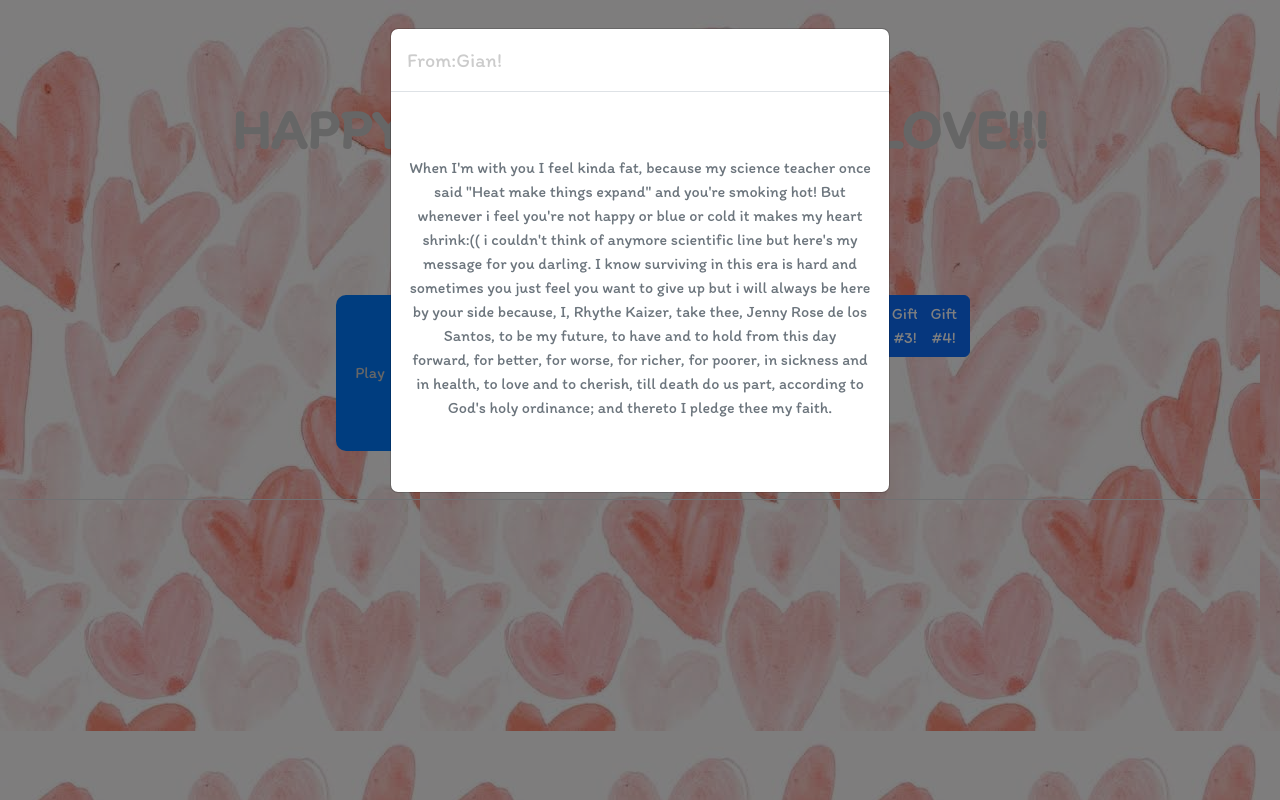
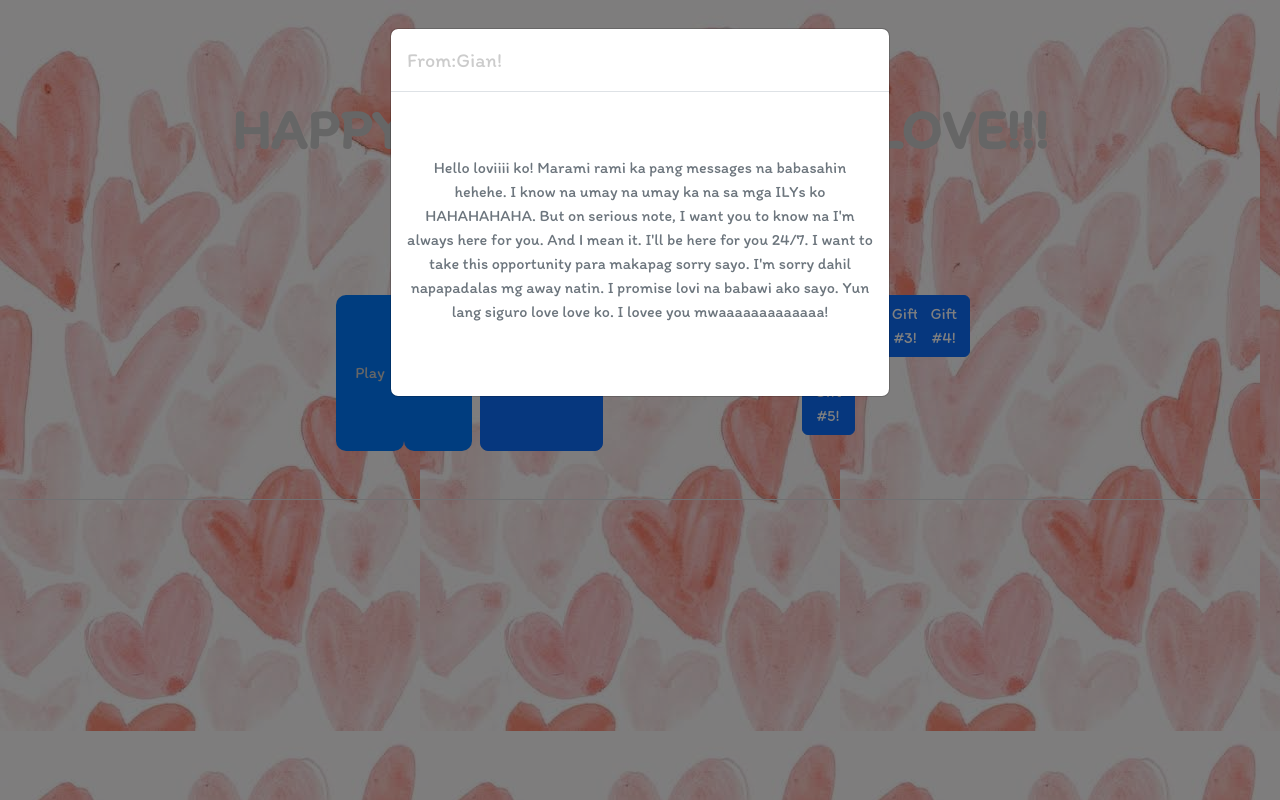
Before and after one commit to thedudewithbangs/Valentine-s-day-, a website: page website.html in a window 1280 px wide. Both pictures are taken after a click on the button "Short Message". Drawn offline with nearby package versions, Linux system fonts and the light colour scheme.

Commit message:
website.html

```diff
--- a/website.html
+++ b/website.html
@@ -127,9 +127,9 @@
     </div>
 
     <footer class="py-3 my-4">
-        <p class="text-center text-muted mt-2"> When I'm with you I feel kinda fat, because my science teacher once said "Heat make things expand" and you're smoking hot! But whenever i feel you're not happy or blue or cold it makes my heart shrink:(( i couldn't think of anymore scientific line but here's my message for you darling. I know surviving in this era is hard and sometimes you just feel you want to give up but i will always be here by your side because, I, Rhythe Kaizer, take thee, Jenny Rose de los Santos, to be my future, to have and to hold from this day forward, for better, for worse, for richer, for poorer, in sickness and in health, to love and to cherish, till death do us part, according to God's holy ordinance; and thereto I pledge thee my faith.</p>
+        <p class="text-center text-muted mt-2"> Hello loviiii ko! Marami rami ka pang messages na babasahin hehehe. I know na umay na umay ka na sa mga ILYs ko HAHAHAHAHA. But on serious note, I want you to know na I'm always here for you. And I mean it. I'll be here for you 24/7. I want to take this opportunity para makapag sorry sayo. I'm sorry dahil napapadalas mg away natin. I promise lovi na babawi ako sayo. Yun lang siguro love love ko. I lovee you mwaaaaaaaaaaaaa!</p>
     </footer>
 
     <script src="https://cdn.jsdelivr.net/npm/bootstrap@5.2.0-beta1/dist/js/bootstrap.bundle.min.js" integrity="sha384-pprn3073KE6tl6bjs2QrFaJGz5/SUsLqktiwsUTF55Jfv3qYSDhgCecCxMW52nD2" crossorigin="anonymous"></script>
 </body>
-</html>
+    </html>
```
